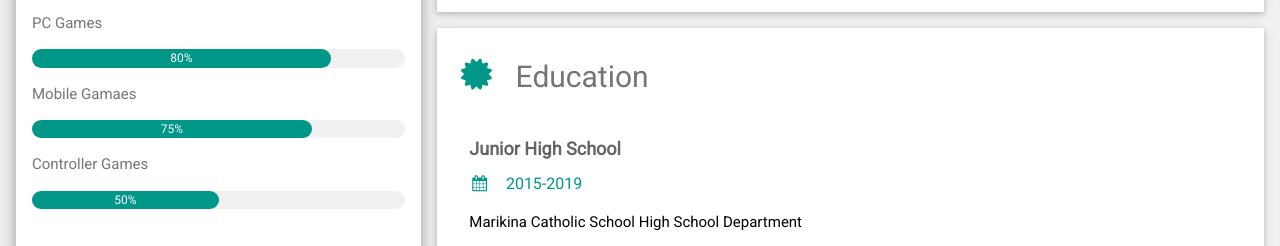
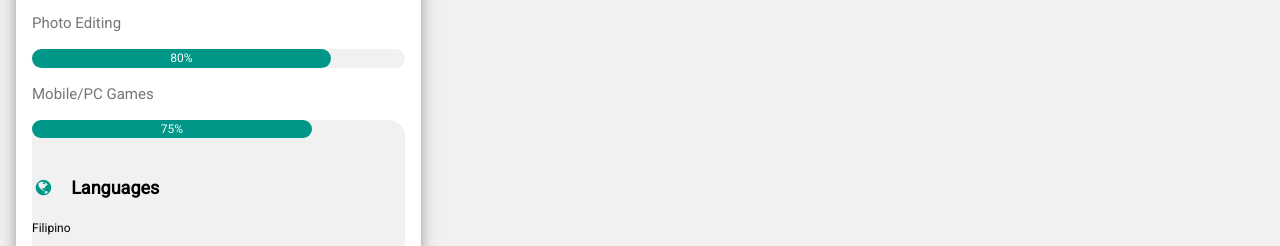
Before and after one commit to wnrgn/winniesoriano.github.io, a plain HTML site: page index.html in a window 1280 px wide. Shown: the part 615-861 px from the top of the page. Drawn offline with nearby package versions, Linux system fonts and the light colour scheme.

Commit message:
Update index.html

```diff
--- a/index.html
+++ b/index.html
@@ -39,20 +39,15 @@
           <div class="w3-light-grey w3-round-xlarge w3-small">
             <div class="w3-container w3-center w3-round-xlarge w3-teal" style="width:90%">90%</div>
           </div>
-          <p>PC Games</p>
+          <p>Photo Editing</p>
           <div class="w3-light-grey w3-round-xlarge w3-small">
             <div class="w3-container w3-center w3-round-xlarge w3-teal" style="width:80%">
               <div class="w3-center w3-text-white">80%</div>
             </div>
           </div>
-          <p>Mobile Gamaes</p>
+          <p>Mobile/PC Games</p>
           <div class="w3-light-grey w3-round-xlarge w3-small">
             <div class="w3-container w3-center w3-round-xlarge w3-teal" style="width:75%">75%</div>
-          </div>
-          <p>Controller Games</p>
-          <div class="w3-light-grey w3-round-xlarge w3-small">
-            <div class="w3-container w3-center w3-round-xlarge w3-teal" style="width:50%">50%</div>
-          </div>
           <br>
 
           <p class="w3-large w3-text-theme"><b><i class="fa fa-globe fa-fw w3-margin-right w3-text-teal"></i>Languages</b></p>
```
